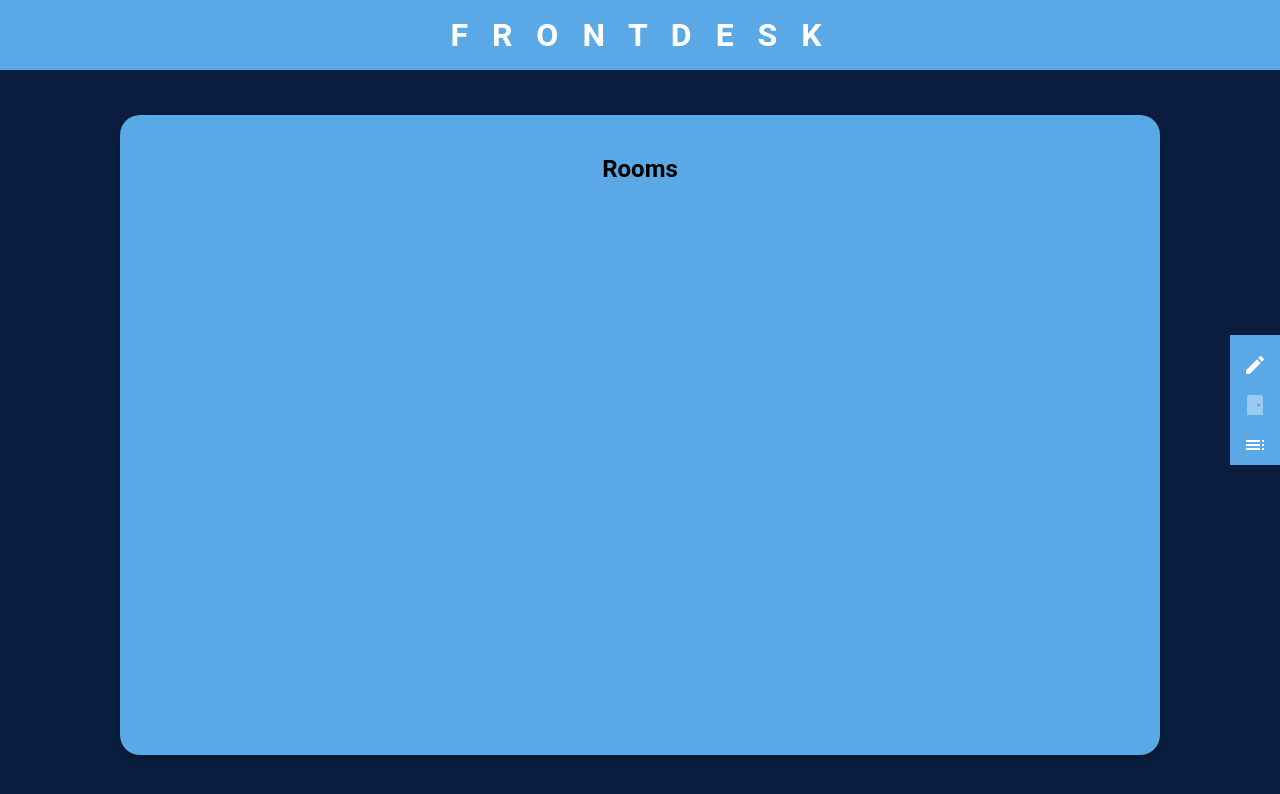
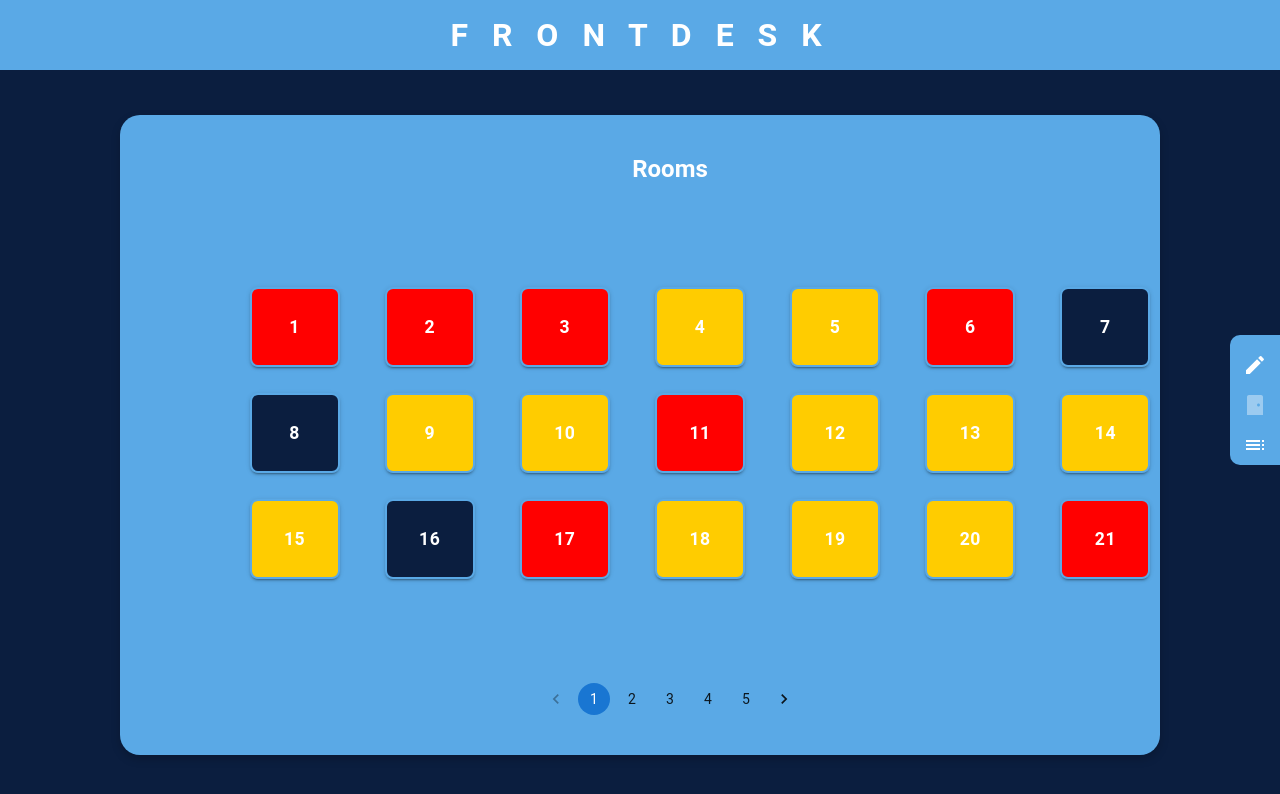
Before and after one commit to fsobanski47/FrontDesk, a React (Create React App) app in the folder frontend/: page /rooms in a window 1280 px wide. Shown: the top 794 px of the page. Built offline with nearby package versions, Linux system fonts and the light colour scheme.

Commit message:
room grid display

```diff
--- a/frontend/src/components/app-layout/index.tsx
+++ b/frontend/src/components/app-layout/index.tsx
@@ -26,6 +26,8 @@ function Sidebar() {
         right: 0,
         top: "50%",
         transform: "translateY(-50%)",
+        borderTopLeftRadius: "10px",
+        borderBottomLeftRadius: "10px",
       }}
     >
       {buttons.map(({ icon, path }) => {
--- a/frontend/src/components/rooms/index.tsx
+++ b/frontend/src/components/rooms/index.tsx
@@ -1,9 +1,91 @@
+import { Button, Pagination } from "@mui/material";
+import { Room, RoomStatusType } from "../../types";
 import { MainLayout } from "../welcome-screen";
+import { sampleRooms } from "../../data/sample";
+import { useState } from "react";
+import { ROOMS_PER_PAGE } from "../../constants";
+import {
+  roomCardStyles,
+  roomsGridStyles,
+  roomsContainerStyles,
+  titleStyles,
+  headingStyles,
+  paginationContainerStyles,
+} from "./styles";
+
+const getStatusColor = (statusType: number) => {
+  switch (statusType) {
+    case RoomStatusType.Available:
+      return "#0b1e3f";
+    case RoomStatusType.Occupied:
+      return "#FFCC00";
+    case RoomStatusType.Maintenance:
+      return "#FF0000";
+    default:
+      return "#0b1e3f";
+  }
+};
+
+type RoomCardProps = {
+  room: Room;
+};
+
+function RoomCard({ room }: RoomCardProps) {
+  const statusColor = getStatusColor(room.roomStatus.statusId);
+
+  return (
+    <Button
+      variant="contained"
+      style={{
+        ...roomCardStyles,
+        backgroundColor: statusColor,
+      }}
+    >
+      {room.roomNumber}
+    </Button>
+  );
+}
+
+type RoomsGridProps = {
+  rooms: Room[];
+};
+
+function RoomsGrid({ rooms }: RoomsGridProps) {
+  return (
+    <div style={roomsGridStyles}>
+      {rooms.map((room) => (
+        <RoomCard key={room.id} room={room} />
+      ))}
+    </div>
+  );
+}
 
 export default function Rooms() {
+  const [page, setPage] = useState(1);
+
+  const totalPages = Math.ceil(sampleRooms.length / ROOMS_PER_PAGE);
+  const paginatedRooms = sampleRooms.slice(
+    (page - 1) * ROOMS_PER_PAGE,
+    page * ROOMS_PER_PAGE
+  );
+
   return (
     <MainLayout>
-      <h2>Rooms</h2>
+      <div style={roomsContainerStyles}>
+        <div style={titleStyles}>
+          <h2 style={headingStyles}>Rooms</h2>
+        </div>
+        <RoomsGrid rooms={paginatedRooms} />
+
+        <div style={paginationContainerStyles}>
+          <Pagination
+            count={totalPages}
+            page={page}
+            onChange={(_, value) => setPage(value)}
+            color="primary"
+          />
+        </div>
+      </div>
     </MainLayout>
   );
 }
--- /dev/null
+++ b/frontend/src/components/rooms/styles.ts
@@ -0,0 +1,48 @@
+import { CSSProperties } from "react";
+
+export const roomCardStyles = {
+  backgroundColor: "#0b1e3f",
+  color: "white",
+  border: "2px solid #5aa9e6",
+  borderRadius: "8px",
+  height: "80px",
+  width: "90px",
+  fontWeight: "bold",
+  fontSize: "1.1rem",
+};
+
+export const roomsGridStyles = {
+  display: "grid",
+  gridTemplateColumns: "repeat(auto-fill, minmax(120px, 1fr))",
+  gap: "6px",
+  maxWidth: "100%",
+  gridAutoRows: "minmax(100px, auto)",
+  justifyItems: "center",
+  paddingLeft: "60px",
+};
+
+export const roomsContainerStyles: CSSProperties = {
+  paddingLeft: "60px",
+  flex: 1,
+  width: "100%",
+  display: "flex",
+  flexDirection: "column",
+  justifyContent: "space-between",
+};
+
+export const titleStyles = {
+  display: "flex",
+  justifyContent: "center",
+  marginBottom: "20px",
+};
+
+export const headingStyles = {
+  color: "white",
+};
+
+export const paginationContainerStyles = {
+  display: "flex",
+  justifyContent: "center",
+  marginTop: "20px",
+  paddingBottom: "20px",
+};
--- /dev/null
+++ b/frontend/src/constants/index.ts
@@ -0,0 +1 @@
+export const ROOMS_PER_PAGE = 21;
--- /dev/null
+++ b/frontend/src/data/sample.ts
@@ -0,0 +1,30 @@
+import { Room, RoomStatusType } from "../types";
+import { roomTypes } from "../types/rooms";
+
+export const sampleRooms: Room[] = Array.from({ length: 100 }, (_, i) => {
+  const id = i + 1;
+  const roomNumber = id;
+  const roomType = roomTypes[Math.floor(Math.random() * roomTypes.length)];
+  const pricePerNight = 150 + Math.floor(Math.random() * 150);
+
+  const statusType = Math.floor(Math.random() * 3) + 1;
+  let notes: string | null = null;
+
+  if (statusType === RoomStatusType.Occupied) {
+    notes = "Room Occupied";
+  } else if (statusType === RoomStatusType.Maintenance) {
+    notes = "Room is under repair";
+  }
+
+  return {
+    id,
+    roomNumber,
+    roomType,
+    pricePerNight,
+    roomStatus: {
+      roomId: id,
+      statusId: statusType,
+      notes,
+    },
+  };
+});
--- /dev/null
+++ b/frontend/src/types/index.ts
@@ -0,0 +1,25 @@
+export type RoomStatus = {
+  roomId: number;
+  statusId: RoomStatusType;
+  notes: string | null;
+};
+
+export type Room = {
+  id: number;
+  roomNumber: number;
+  roomType: RoomType;
+  pricePerNight: number;
+  roomStatus: RoomStatus;
+};
+
+export type RoomType = {
+  id: number;
+  name: string;
+  description: string | null;
+};
+
+export enum RoomStatusType {
+  Available = 1,
+  Occupied = 2,
+  Maintenance = 3,
+}
--- /dev/null
+++ b/frontend/src/types/rooms.ts
@@ -0,0 +1,13 @@
+import { RoomType } from ".";
+
+export const roomTypes: RoomType[] = [
+  { id: 1, name: "Single", description: "Single bed room for one person" },
+  { id: 2, name: "Double", description: "Double bed for two guests" },
+  { id: 3, name: "Suite", description: "Luxury suite with lounge area" },
+];
+
+export const statusTypes = [
+  { type: 1, name: "Available" },
+  { type: 2, name: "Occupied" },
+  { type: 3, name: "Maintenance" },
+];
```
